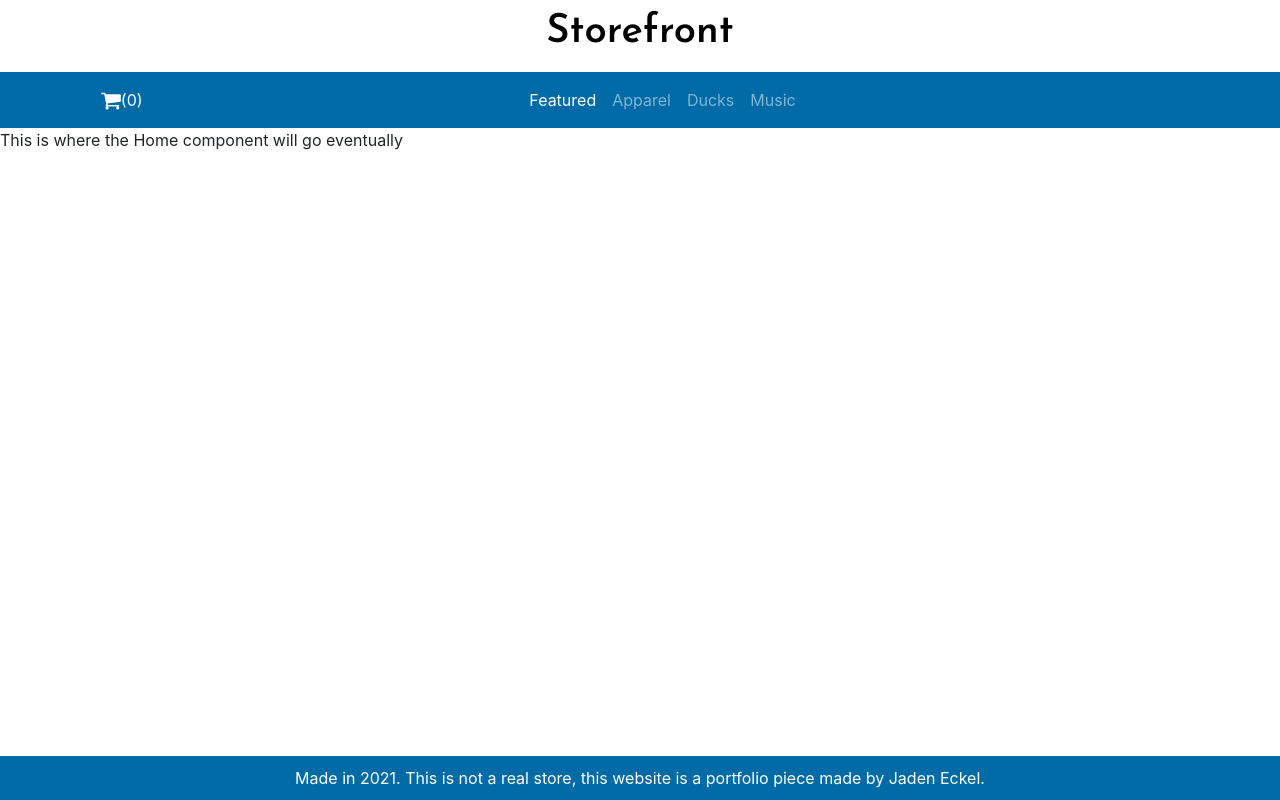
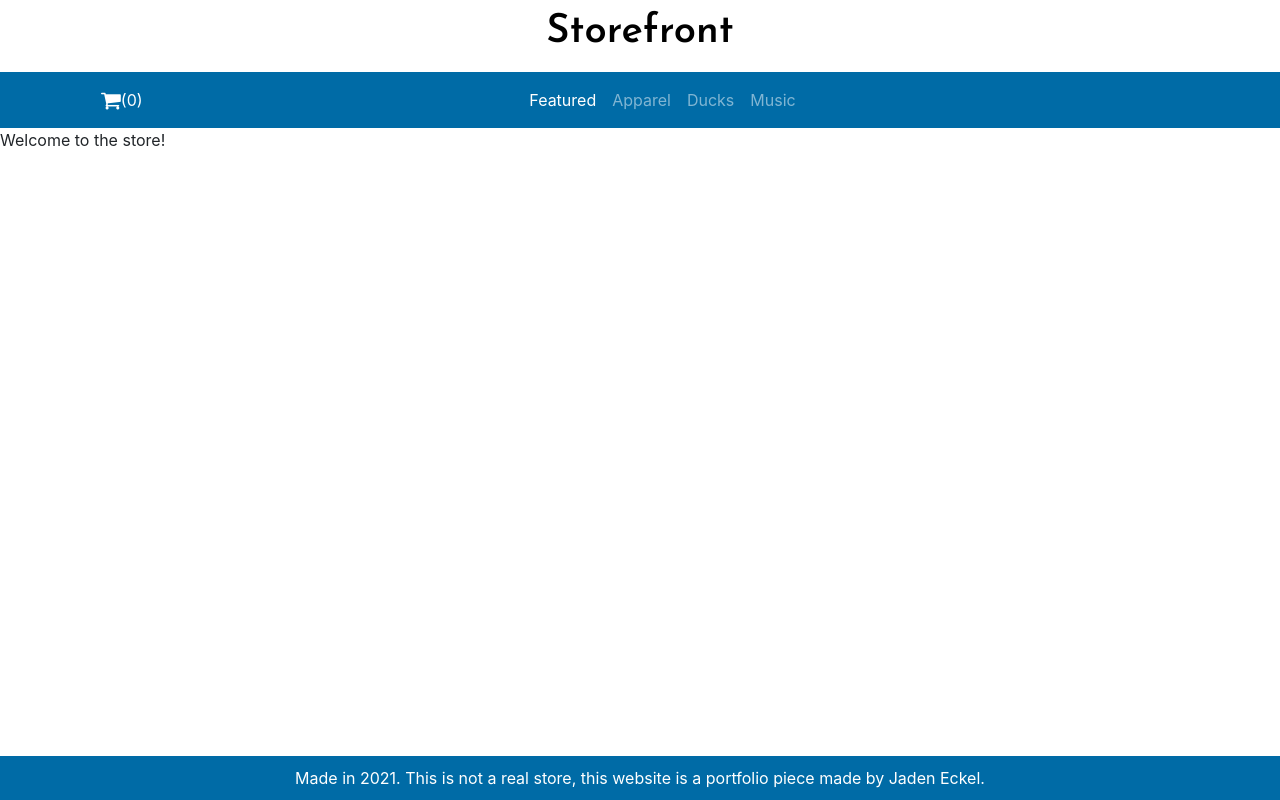
Before and after one commit to geno7/mountweazel-store, a React (Create React App) app: page /mountweazel-store/home in a window 1280 px wide. Built offline with nearby package versions, Linux system fonts and the light colour scheme; no server answers; what react-redux-form would draw is missing.

Commit message:
updated placeholder home comp

```diff
--- a/src/components/HomeComponent.js
+++ b/src/components/HomeComponent.js
@@ -3,7 +3,7 @@ import React from 'react'
 function Home(props) {
     return(
         <>
-        This is where the Home component will go eventually
+        Welcome to the store!
         </>
     );
 }
```
